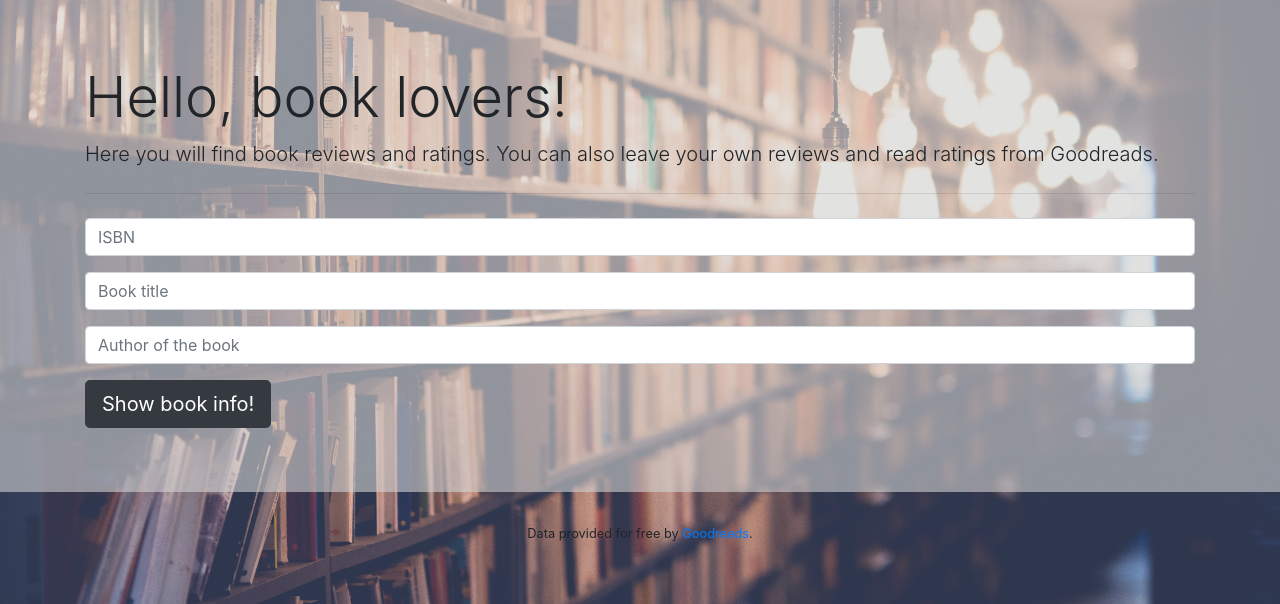
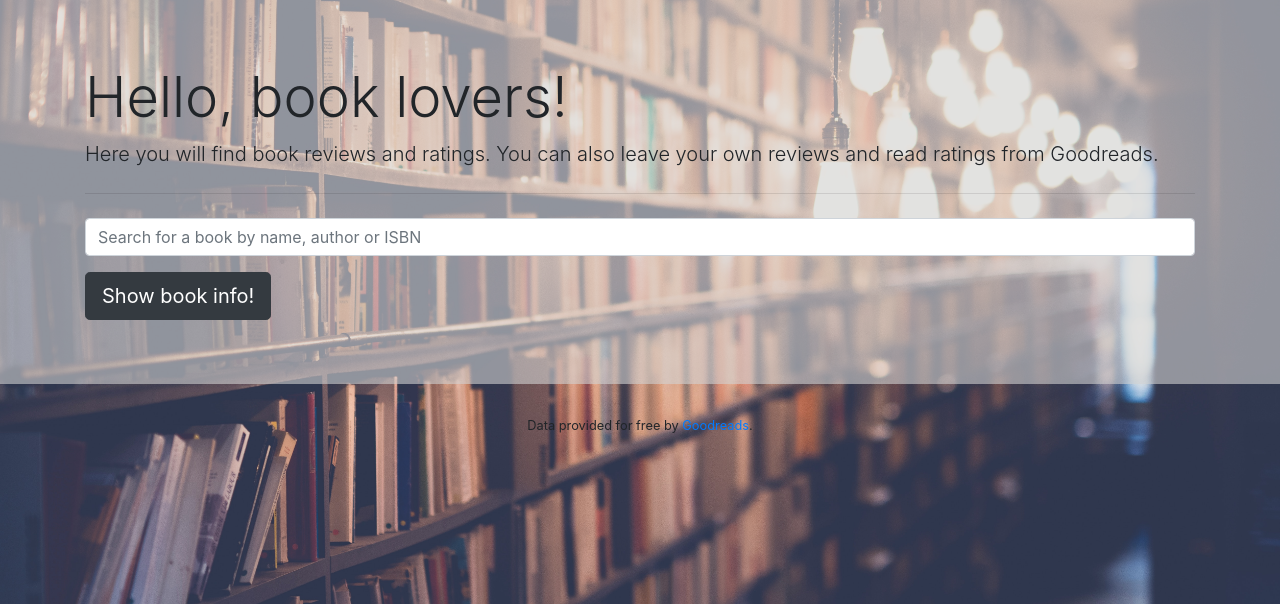
Before and after one commit to nahidtopalovic/bookReview, a Flask app: page / in a window 1280 px wide. Shown: the part 66-670 px from the top of the page. Run offline with Flask 2, Linux system fonts and the light colour scheme; some libraries are stand-ins or nearby versions.

Commit message:
Reworked the search function. Combined search by title, author and isbn into one.

```diff
--- a/application.py
+++ b/application.py
@@ -57,9 +57,10 @@ def autocomplete():
     search = request.args.get("title")
 
     if search:
-        query = db.execute("(SELECT bookid, title FROM imbooks WHERE UPPER(title) LIKE UPPER(:search)) UNION (SELECT bookid, title FROM imbooks WHERE UPPER(author) LIKE UPPER(:search)) UNION (SELECT bookid, title FROM imbooks WHERE UPPER(isbn) LIKE UPPER(:search)) LIMIT 10", {"search": '%'+search+'%'}).fetchall()
+        query = db.execute("(SELECT bookid, title, author FROM imbooks WHERE UPPER(title) LIKE UPPER(:search)) UNION (SELECT bookid, title, author FROM imbooks WHERE UPPER(author) LIKE UPPER(:search)) UNION (SELECT bookid, title, author FROM imbooks WHERE UPPER(isbn) LIKE UPPER(:search)) LIMIT 10", {"search": '%'+search+'%'}).fetchall()
         db.commit()
-        results = [title[1] for title in query]
+        print(f"/n Query result is: {query}/n")
+        results = [row[1] + " by "  + row[2]  for row in query]
         id_results = [id[0] for id in query]
         print(f" ################# Results are:{results}")
         return jsonify({
--- a/static/main.js
+++ b/static/main.js
@@ -2,13 +2,6 @@ window.addEventListener("load", function(){
     // Add a keyup event listener to our input element
     let title = document.getElementById('title');
     title.addEventListener("keyup", function(event){hinter(event, "book_list", "title=")});
-
-    let author = document.getElementById('author');
-    author.addEventListener("keyup", function(event){hinter(event, "author_list", "book_list","author=")})
-
-    let isbn = document.getElementById('isbn');
-    isbn.addEventListener("keyup", function(event){hinter(event, "isbn_list", "isbn=")})
-
 
     // create one global XHR object
     // so we can abort old request when a new one is made
--- a/templates/index.html
+++ b/templates/index.html
@@ -15,16 +15,8 @@
         <hr class="my-4">
         <form action="/books" method="GET">
             <div class="form-group">
-                <input type="text" class="form-control" name="isbn" id="isbn" autocomplete="off" list="isbn_list" placeholder="ISBN">
-                <datalist id="isbn_list"></datalist>
-            </div>
-            <div class="form-group">
-                <input type="text" class="form-control" name="title" id="title" list="book_list" autocomplete="off" placeholder="Book title">
+                <input type="text" class="form-control" name="title" id="title" list="book_list" autocomplete="off" placeholder="Search for a book by name, author or ISBN">
                 <datalist id="book_list"></datalist>
-            </div>
-            <div class="form-group">
-                <input type="text" class="form-control" name="author" id="author" list="author_list" autocomplete="off" placeholder="Author of the book">
-                <datalist id="author_list"></datalist>
             </div>
             <button class="btn btn-dark btn-lg" id="search-anchor" >Show book info!</button>
         </form>
```
Also changed, not shown: 1 other file.
